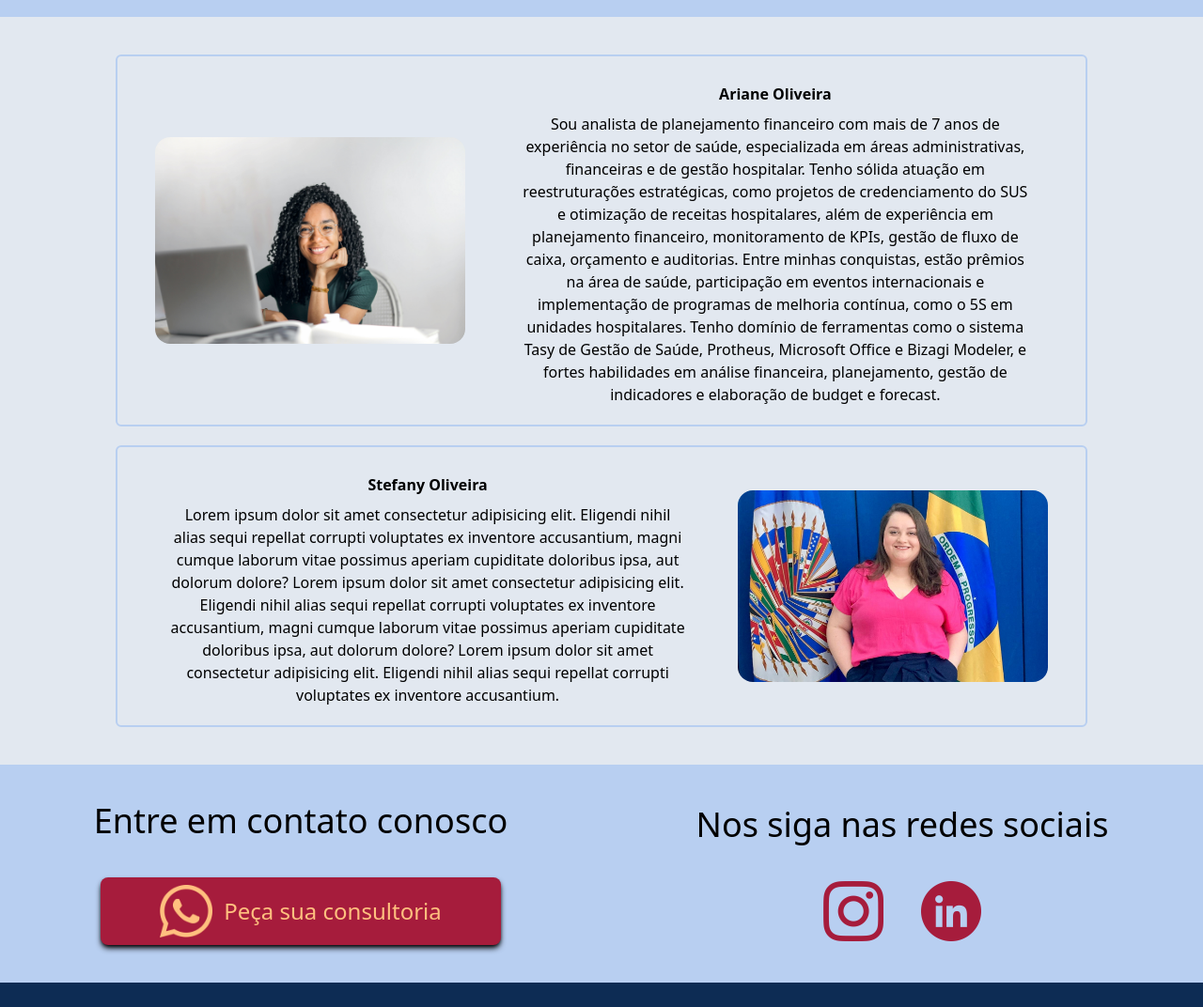
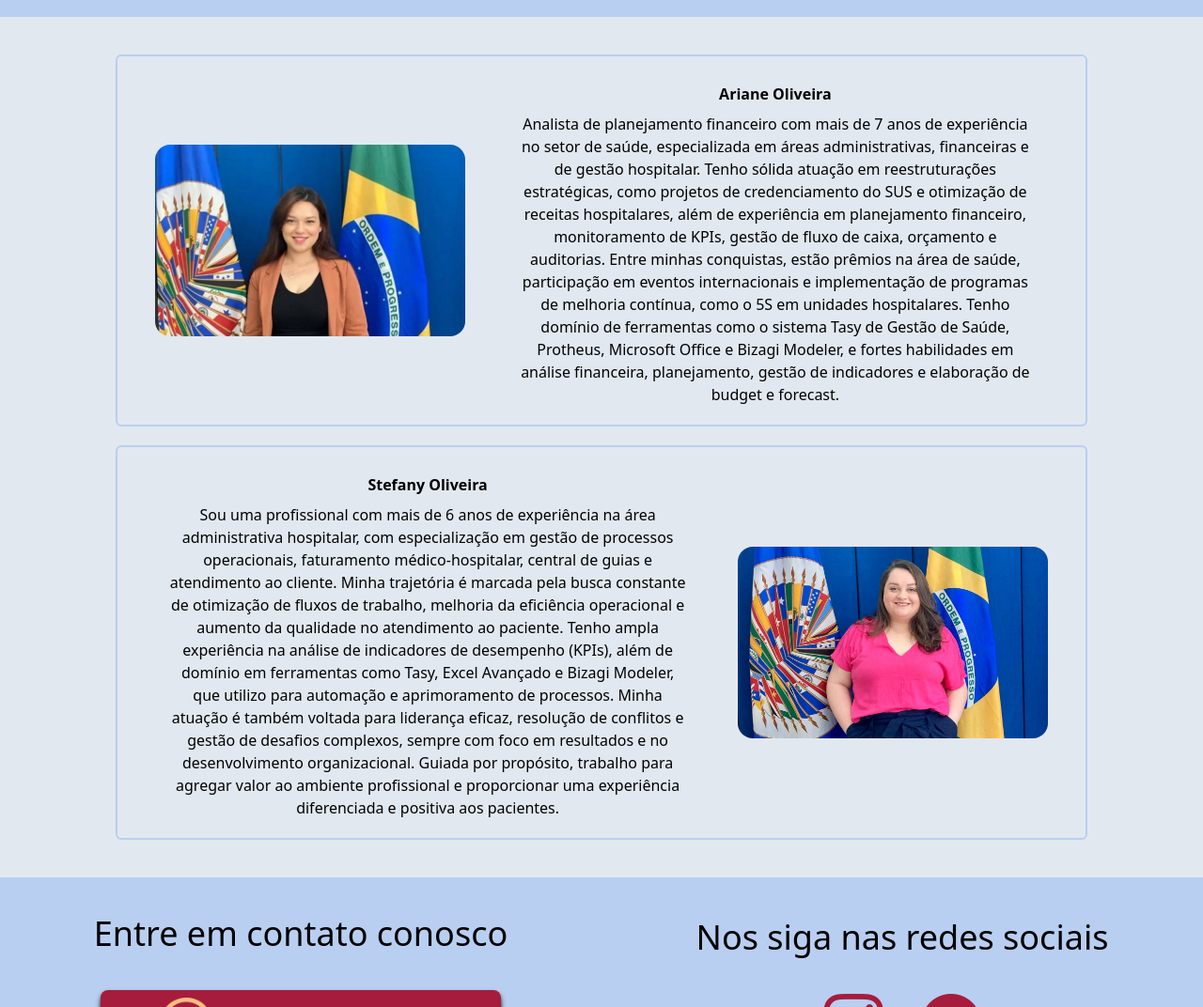
Before and after one commit to Erickvidolin/Consultoria_SA, a website: page index.html in a window 1280 px wide. Shown: the part 1600-2672 px from the top of the page at 94% size. Drawn offline with Linux system fonts and the light colour scheme.

Commit message:
Add files via upload

```diff
--- a/index.html
+++ b/index.html
@@ -106,14 +106,14 @@
     <div class="w-full py-10 px-5 bg-slate-200 2xl:px-96">
         <div class="Descricao py-5 mb-5 md:w-11/12 xl:w-10/12 text-center lg:flex  m-auto border-2 border-[#b8cff1] rounded-md">
             <div class="w-8/12 md-6/12 lg:w-5/12 xl:w-4/12 m-auto lg:ml-10 lg:pb-0  pb-5">
-                <img class="rounded-2xl" src="./src/img/pexels-olly-3769021.jpg" alt="">
+                <img class="rounded-2xl" src="./src/img/Ari.jpeg" alt="">
             </div>
             <div class="lg:w-8/12">
 
                 <h2 class="font-bold pb-2 pt-2">Ariane Oliveira</h2>
 
                 <p class="w-10/12 lg:w-12/12 m-auto text-center">
-                    Sou analista de planejamento financeiro com mais de 7 anos de experiência no setor de saúde,
+                    Analista de planejamento financeiro com mais de 7 anos de experiência no setor de saúde,
                     especializada em áreas administrativas, financeiras e de gestão hospitalar.
                     Tenho sólida atuação em reestruturações estratégicas,
                     como projetos de credenciamento do SUS e otimização de receitas hospitalares,
@@ -139,14 +139,15 @@
                     <h2 class="font-bold pb-2 pt-2">Stefany Oliveira</h2>
 
                     <p class="w-10/12 lg:w-12/12 m-auto text-center">
-                        Lorem ipsum dolor sit amet consectetur adipisicing elit. Eligendi nihil alias
-                        sequi repellat corrupti voluptates ex inventore accusantium, magni cumque laborum vitae possimus
-                        aperiam cupiditate doloribus ipsa, aut dolorum dolore?
-                        Lorem ipsum dolor sit amet consectetur adipisicing elit. Eligendi nihil alias
-                        sequi repellat corrupti voluptates ex inventore accusantium, magni cumque laborum vitae possimus
-                        aperiam cupiditate doloribus ipsa, aut dolorum dolore?
-                        Lorem ipsum dolor sit amet consectetur adipisicing elit. Eligendi nihil alias
-                        sequi repellat corrupti voluptates ex inventore accusantium.
+                        Sou uma profissional com mais de 6 anos de experiência na área administrativa hospitalar,
+                        com especialização em gestão de processos operacionais, faturamento médico-hospitalar,
+                        central de guias e atendimento ao cliente. Minha trajetória é marcada pela busca constante de otimização de fluxos de trabalho,
+                        melhoria da eficiência operacional e aumento da qualidade no atendimento ao paciente.
+                        Tenho ampla experiência na análise de indicadores de desempenho (KPIs), além de domínio em ferramentas como Tasy,
+                        Excel Avançado e Bizagi Modeler, que utilizo para automação e aprimoramento de processos.
+                        Minha atuação é também voltada para liderança eficaz, resolução de conflitos e gestão de desafios complexos,
+                        sempre com foco em resultados e no desenvolvimento organizacional.
+                        Guiada por propósito, trabalho para agregar valor ao ambiente profissional e proporcionar uma experiência diferenciada e positiva aos pacientes.
                     </p>
                 </div>
             </div>
```
Also changed, not shown: src/img/Ari.jpeg (added).
